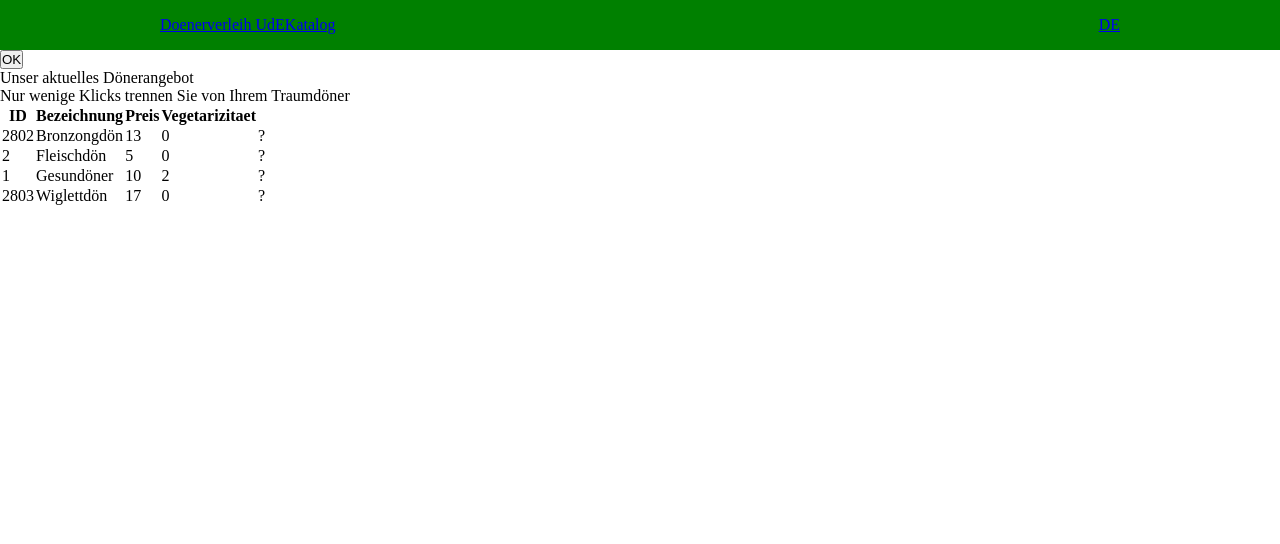
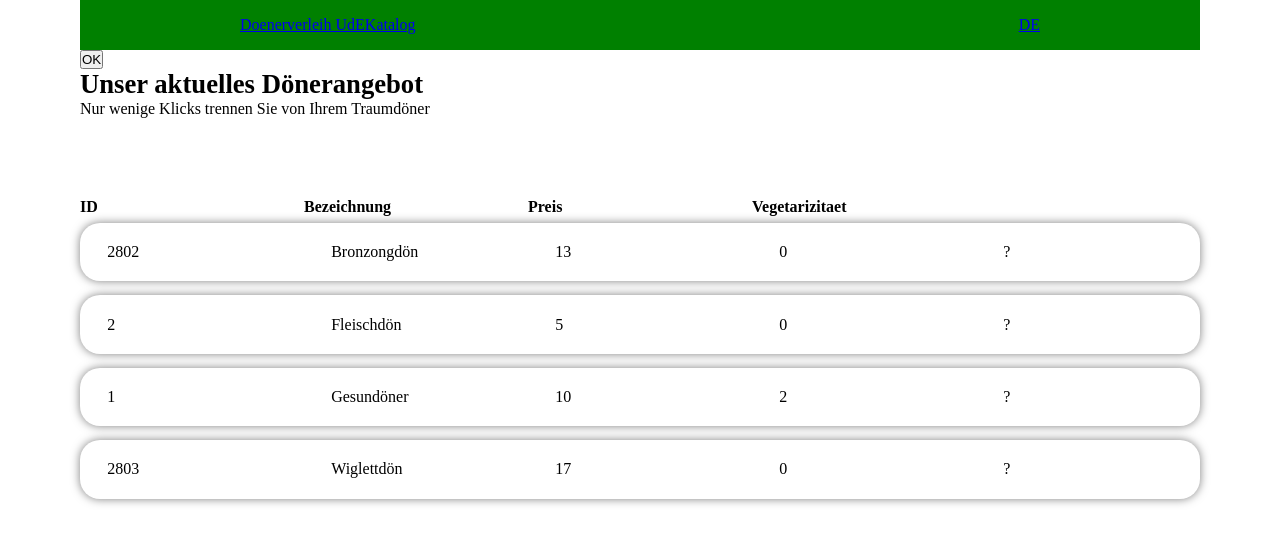
Before and after one commit to Verenotron/DerDigitaleD-nerverleih, a Vue app in the folder frontend/: page / in a window 1280 px wide. Shown: the top 544 px of the page. Built offline with nearby package versions, Linux system fonts and the light colour scheme; the HTML template or start-up script is replaced by a standard one.

Commit message:
STYLE: Kacheln asls TabellenZeilen

```diff
--- a/frontend/src/assets/main.css
+++ b/frontend/src/assets/main.css
@@ -4,6 +4,10 @@
   margin: 0;
   padding: 0;
   box-sizing: border-box; /*sorgt dafür, dass Padding und Border zur Gesamtbreite des Elements zählen.*/
+}
+
+body{
+  padding: 0 5em 0 5em;
 }
 
 .header--container{
@@ -36,3 +40,56 @@ border-top-right-radius: 10px;
 .info-box--body{
   padding: 1em 2em;
 }
+
+.title{
+  font-size: 20pt;
+  font-weight: bold;
+}
+.heading{
+  margin-bottom: 5em;
+}
+
+.doener-table{
+  width: 100%;
+  border-collapse: collapse;
+  border-spacing: 0 10px;
+  table-layout: fixed;
+}
+
+.doener-table th{
+  text-align: left;
+}
+
+.doener-table-zeile {
+  /* border: 1px solid black; */
+  width: 100%;
+  position: relative;
+}
+
+
+.doener-table-zeile td{
+  padding: 1.7em;
+  /* background-color: blue; */
+  z-index: 1;
+}
+
+.doener-table-zeile td:first-child::before{
+  content: '';
+  position: absolute;
+  top: 7px;
+  left: 0;
+  right: 0;
+  bottom: 7px;
+  width: 100%;
+  box-shadow: 0 0 10px rgba(0, 0, 0, 0.5);
+  border-radius: 20px;
+  z-index: 0;
+}
+
+.doener-table-zeile td:first-child{
+  border-radius: 20px 0 0 20px;
+}
+
+.doener-table-zeile td:last-child{
+  border-radius: 0 20px 20px 0;
+}
--- a/frontend/src/components/doener/DoenerListe.vue
+++ b/frontend/src/components/doener/DoenerListe.vue
@@ -1,5 +1,5 @@
 <template>
-    <table>
+    <table class="doener-table">
         <thead>
             <tr>
             <th>
@@ -35,3 +35,7 @@
     }>();
 
 </script>
+
+<style>
+@import '@/assets/main.css';
+</style>
--- a/frontend/src/components/doener/DoenerListeZeile.vue
+++ b/frontend/src/components/doener/DoenerListeZeile.vue
@@ -1,5 +1,5 @@
 <template>
-    <tr @click="expanded = !expanded" >
+    <tr @click="expanded = !expanded" class="doener-table-zeile">
         <td>
             {{ doener.id }}
         </td>
@@ -17,7 +17,7 @@
         </td>
     </tr>
     <tr v-if="expanded" v-for="zutat in doener.zutaten" :key="zutat.ean">
-            <ZutatListeZeile :zutat="zutat" />
+        <ZutatListeZeile :zutat="zutat" />
     </tr>
 </template>
 
@@ -33,3 +33,7 @@ var expanded = ref(false);
         doener: IDoenerDTD
     }>()
 </script>
+
+<style>
+@import '@/assets/main.css';
+</style>
--- a/frontend/src/components/zutat/ZutatListeZeile.vue
+++ b/frontend/src/components/zutat/ZutatListeZeile.vue
@@ -1,4 +1,7 @@
 <template>
+    <div>
+
+    </div>
     <td>
 
     </td>
--- a/frontend/src/views/DoenerListView.vue
+++ b/frontend/src/views/DoenerListView.vue
@@ -1,7 +1,7 @@
 <template>
     <div>
       <div >
-        <div >
+        <div>
           <div>
             <p class="title">Unser aktuelles Dönerangebot</p>
             <p class="heading">Nur wenige Klicks trennen Sie von Ihrem Traumdöner</p>
```
